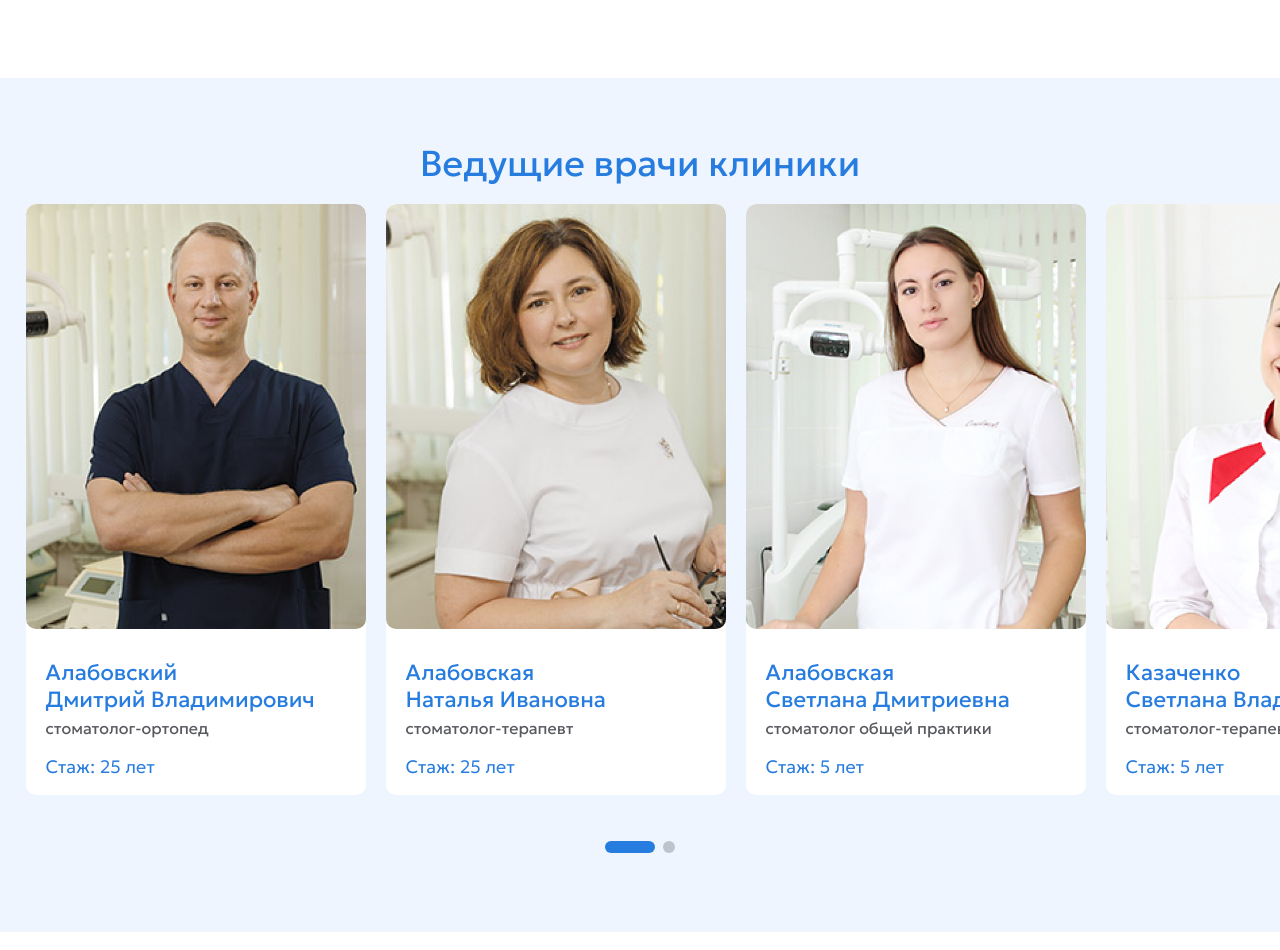
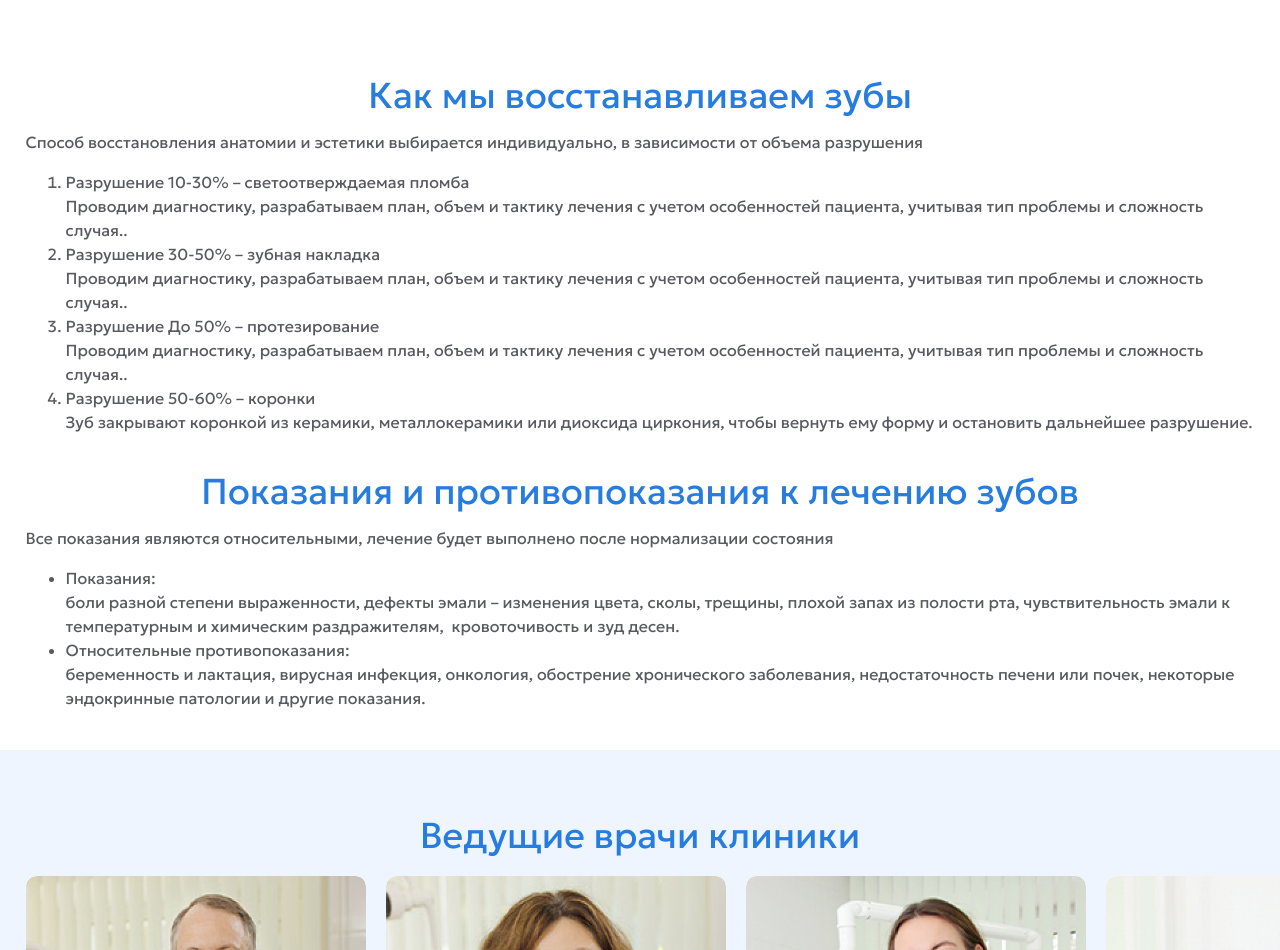
Before and after one commit to etozhejuicy/fakel24, a plain HTML site: page services.html in a window 1280 px wide. Shown: the part 1280-2230 px from the top of the page. Drawn offline with Linux system fonts and the light colour scheme; files whose address does not match are found by name.

Commit message:
create html for other sections

```diff
--- a/services.html
+++ b/services.html
@@ -201,6 +201,77 @@
             <td>8000 Р</td>
           </tr>
         </table>
+      </div>
+    </section>
+
+    <!-- section-recovery -->
+    <section class="section-recovery">
+      <div class="container">
+        <div class="section-contra-content">
+          <h2 class="section-title">Как мы восстанавливаем зубы</h2>
+          <p>
+            Способ восстановления анатомии и эстетики выбирается индивидуально, в зависимости от объема разрушения
+          </p>
+          <ol>
+            <li>
+              <div>Разрушение 10-30% – светоотверждаемая пломба</div>
+              Проводим диагностику, разрабатываем план, объем и тактику лечения с учетом особенностей пациента, учитывая
+              тип проблемы
+              и сложность случая..
+            </li>
+            <li>
+              <div>Разрушение 30-50% – зубная накладка</div>
+              Проводим диагностику, разрабатываем план, объем и тактику лечения с учетом особенностей пациента, учитывая
+              тип проблемы
+              и сложность случая..
+            </li>
+            <li>
+              <div>Разрушение До 50% – протезирование</div>
+              Проводим диагностику, разрабатываем план, объем и тактику лечения с учетом особенностей пациента, учитывая
+              тип проблемы
+              и сложность случая..
+            </li>
+            <li>
+              <div>Разрушение 50-60% – коронки</div>
+              Зуб закрывают коронкой из керамики, металлокерамики или диоксида циркония, чтобы вернуть ему форму и
+              остановить
+              дальнейшее разрушение.
+            </li>
+          </ol>
+        </div>
+        <div class="section-recovery-image">
+          <img src="" alt="" />
+        </div>
+      </div>
+    </section>
+
+    <!-- section-recovery -->
+    <section class="section-contra">
+      <div class="container">
+        <div class="section-contra-content">
+          <h2 class="section-title">Показания и противопоказания к лечению зубов</h2>
+          <p>
+            Все показания являются относительными, лечение будет выполнено после нормализации состояния
+          </p>
+          <ul>
+            <li>
+              Показания: <br />
+              боли разной степени выраженности, дефекты эмали – изменения цвета, сколы, трещины, плохой запах из полости
+              рта,
+              чувствительность эмали к температурным и химическим раздражителям,  кровоточивость и зуд десен.
+            </li>
+            <li>
+              Относительные противопоказания: <br />
+              беременность и лактация, вирусная инфекция, онкология, обострение хронического заболевания,
+              недостаточность
+              печени или
+              почек, некоторые эндокринные патологии и другие показания.
+            </li>
+          </ul>
+        </div>
+        <div class="section-contra-image">
+          <img src="" alt="" />
+        </div>
       </div>
     </section>
 
--- a/src/scss/pages/services.scss
+++ b/src/scss/pages/services.scss
@@ -171,6 +171,9 @@
         & tr {
             &:nth-child(odd) {
                 background-color: #eef5fe;
+            }
+            &:nth-child(even) {
+                background-color: #ffffff;
             }
             & td {
                 color: #585a60;
```
Also changed, not shown: dist/css/services.css, dist/css/services.min.css, 2 other files.
